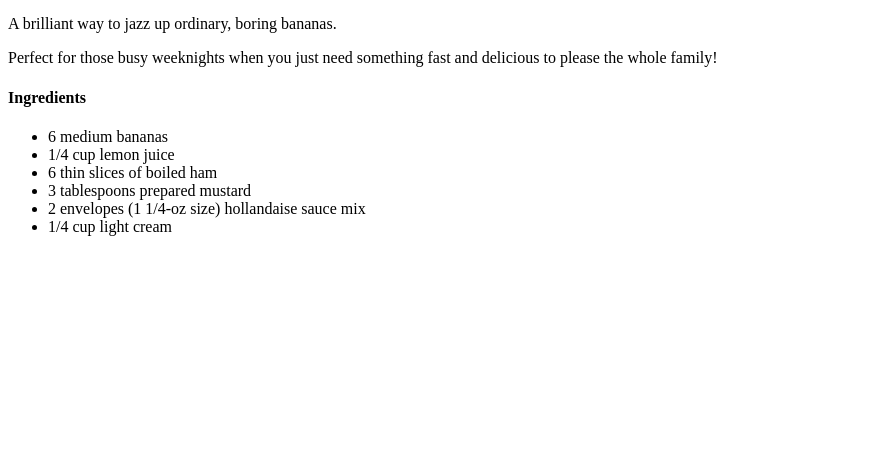
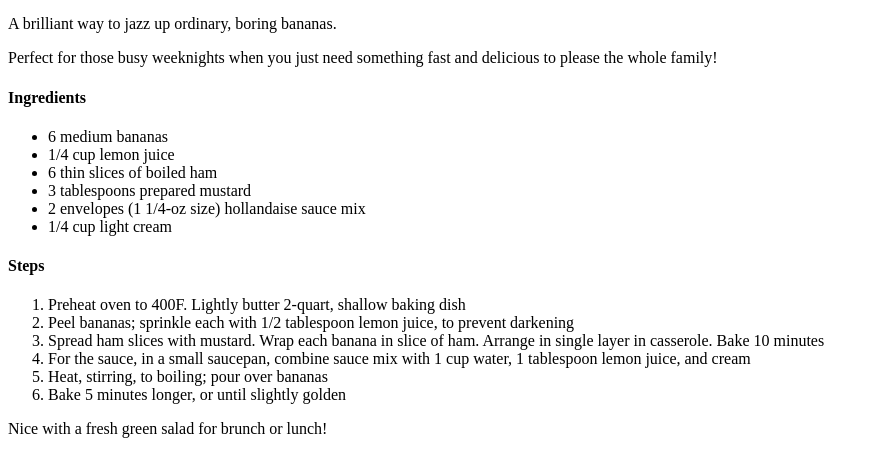
Before and after one commit to abbieliz/odin-recipes, a plain HTML site: page recipes/hamandbananas.html in a window 1280 px wide. Shown: the part 428-882 px from the top of the page, without its empty margins (0-879 px from the left). Before the commit the page ends 800 px from the top, so only its background shows below. Drawn offline with Linux system fonts and the light colour scheme.

Commit message:
Add the instructions for second recipe

```diff
--- a/recipes/hamandbananas.html
+++ b/recipes/hamandbananas.html
@@ -24,5 +24,17 @@
         <li>1/4 cup light cream</li>
     </ul>
 
+    <h4>Steps</h4>
+    <ol>
+        <li>Preheat oven to 400F. Lightly butter 2-quart, shallow baking dish</li>
+        <li>Peel bananas; sprinkle each with 1/2 tablespoon lemon juice, to prevent darkening</li>
+        <li>Spread ham slices with mustard. Wrap each banana in slice of ham. Arrange in single layer in casserole. Bake 10 minutes</li>
+        <li>For the sauce, in a small saucepan, combine sauce mix with 1 cup water, 1 tablespoon lemon juice, and cream</li>
+        <li>Heat, stirring, to boiling; pour over bananas</li>
+        <li>Bake 5 minutes longer, or until slightly golden</li>
+    </ol>
+
+    <p>Nice with a fresh green salad for brunch or lunch!</p>
+
 </body>
 </html>
```
